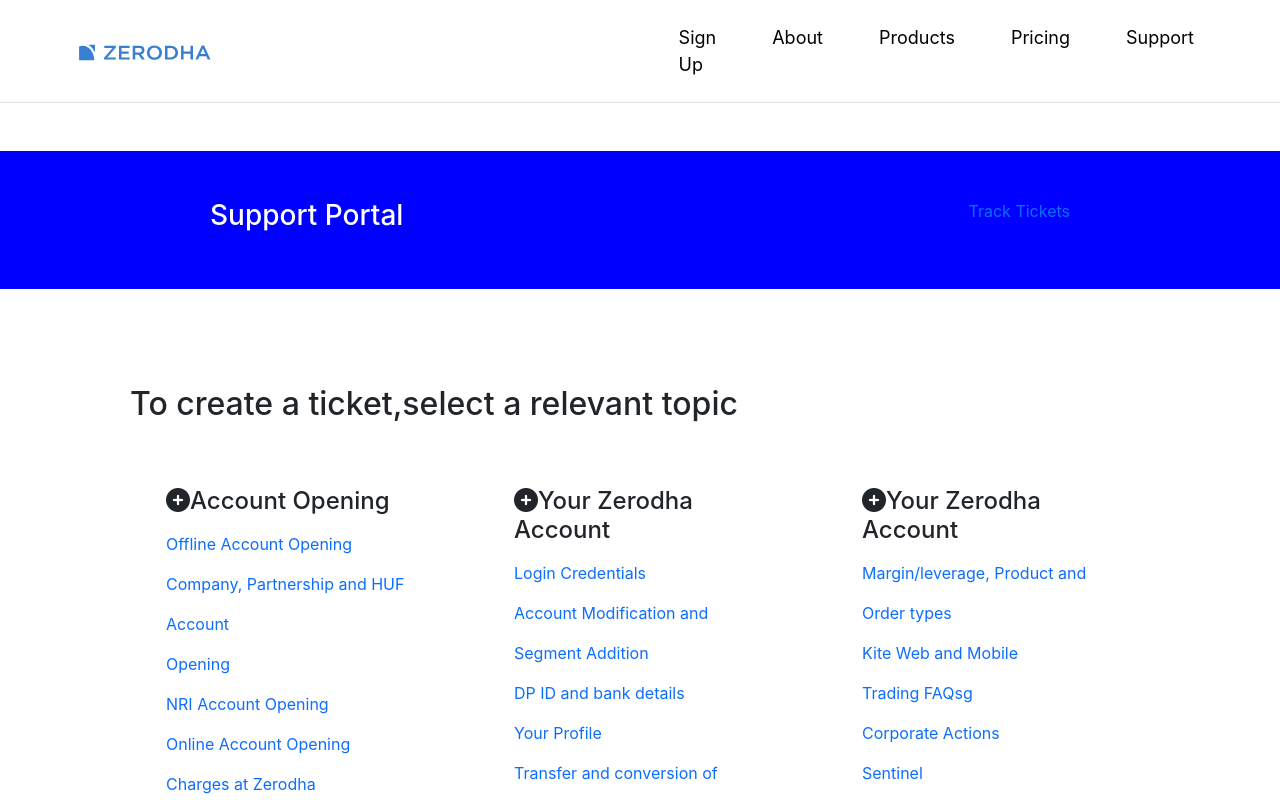
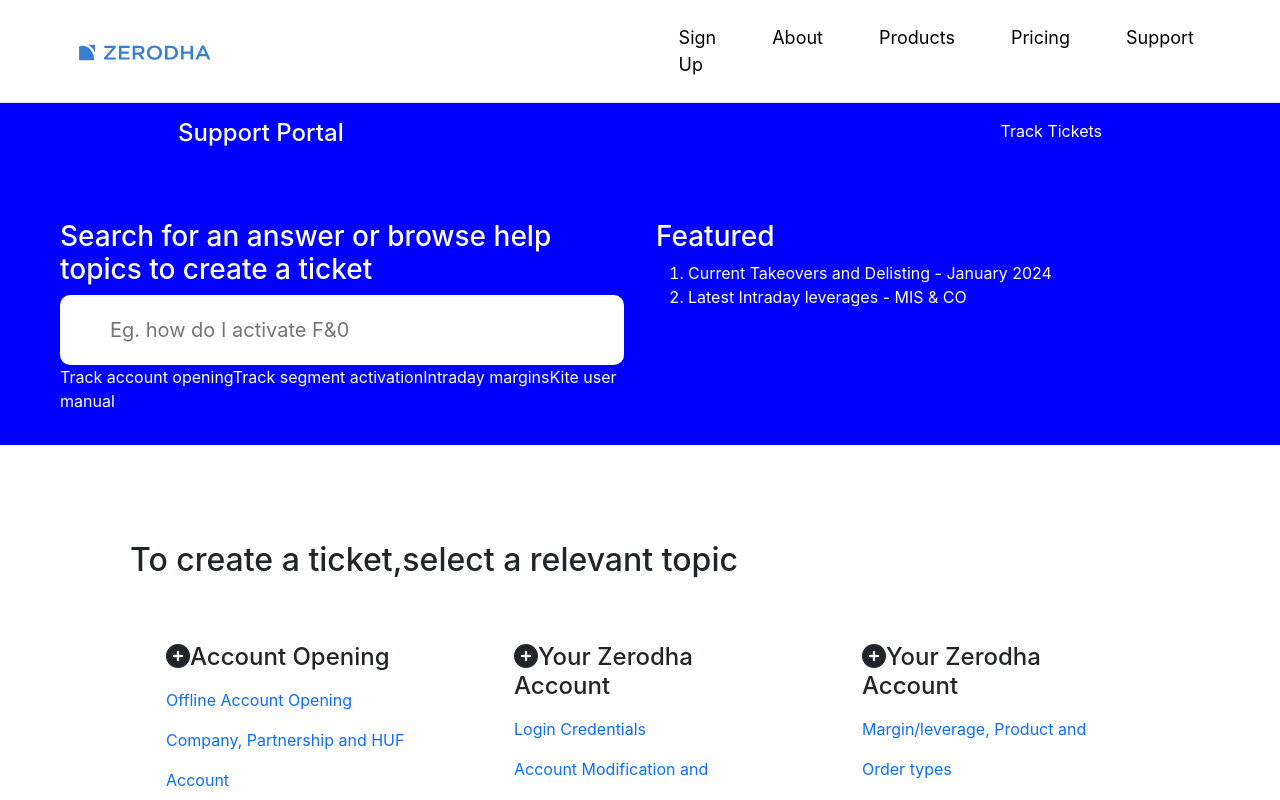
Before and after one commit to Arif2146/ZERODHA, a React (Create React App) app in the folder frontend/: page /support in a window 1280 px wide. Shown: the top 800 px of the page. Built offline with nearby package versions, Linux system fonts and the light colour scheme; the HTML template or start-up script is replaced by a standard one.

Commit message:
full frontend complete

```diff
--- a/frontend/src/index.css
+++ b/frontend/src/index.css
@@ -22,8 +22,19 @@
   background-color: blue;
   color: white;
 }
+#supportHero a {
+  color: white;
+}
+
 #supportWrapper {
   display: flex;
   justify-content: space-between;
   margin: 0 150px;
 }
+#supportHero input {
+  padding: 20px 50px;
+  width: 100%;
+  font-size: 20px;
+  border-radius: 10px;
+  border: none;
+}
--- a/frontend/src/landing/support/Hero.jsx
+++ b/frontend/src/landing/support/Hero.jsx
@@ -1,9 +1,32 @@
 function Hero() {
   return (
     <section className="container-fluid" id="supportHero">
-      <div id="supportWrapper" className="p-5 mt-5 mb-5">
-        <h3>Support Portal</h3>
+      <div id="supportWrapper" className="p-3">
+        <h4>Support Portal</h4>
         <a href=" ">Track Tickets</a>
+      </div>
+      <div className="row p-3 m-3">
+        <div className="col-6 p-3">
+          <h1 className="fs-3">
+            Search for an answer or browse help topics to create a ticket
+          </h1>
+          <input placeholder="Eg. how do I activate F&0" /><br/>
+          <a href=" ">Track account opening</a>
+          <a href=" ">Track segment activation</a>
+          <a href=" ">Intraday margins</a>
+          <a href=" ">Kite user manual</a>
+        </div>
+        <div className="col-6 p-3">
+          <h1 className="fs-3">Featured</h1>
+          <ol>
+            <li>
+              <a href=" ">Current Takeovers and Delisting - January 2024</a>
+            </li>
+            <li>
+              <a href=" ">Latest Intraday leverages - MIS & CO</a>
+            </li>
+          </ol>
+        </div>
       </div>
     </section>
   );
```
